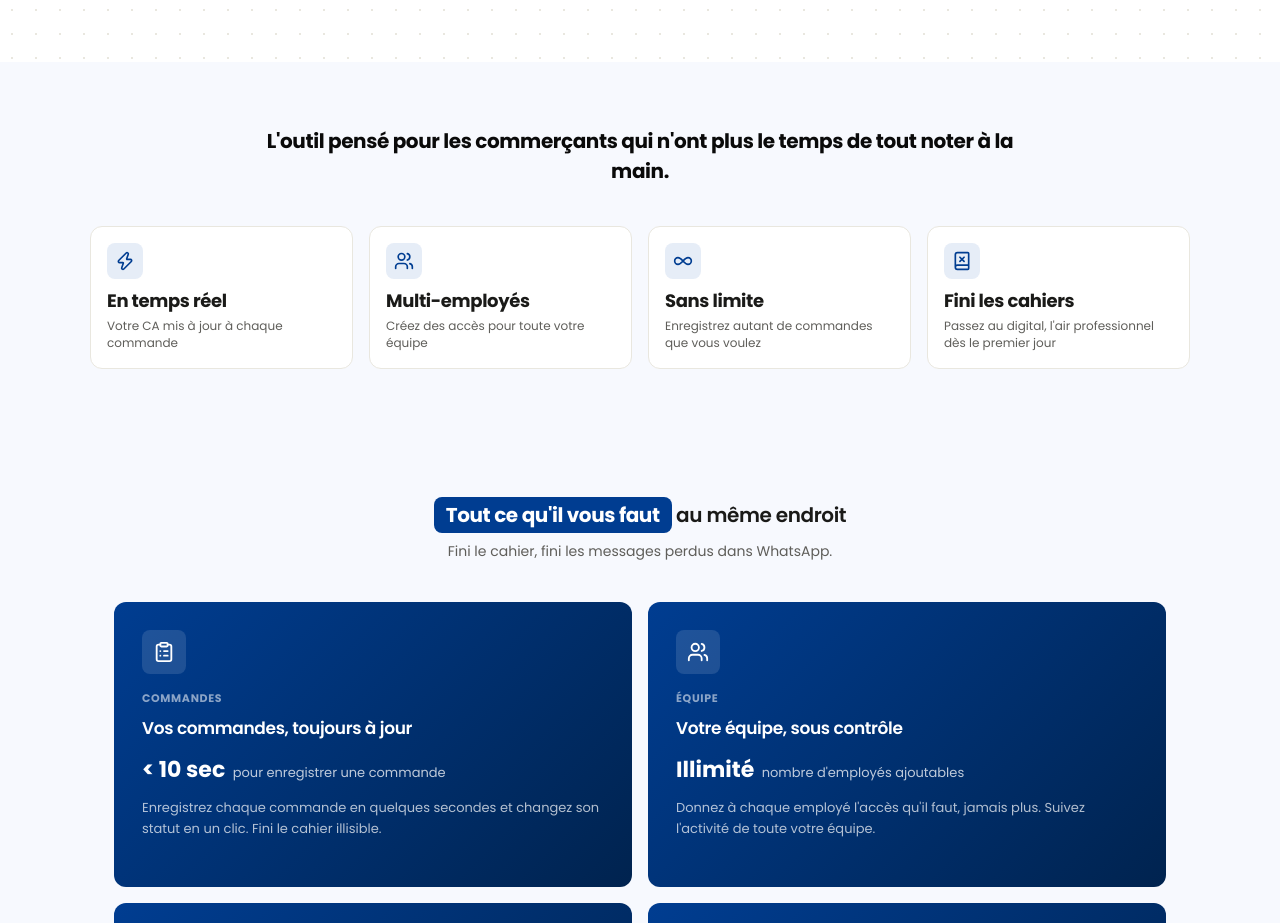
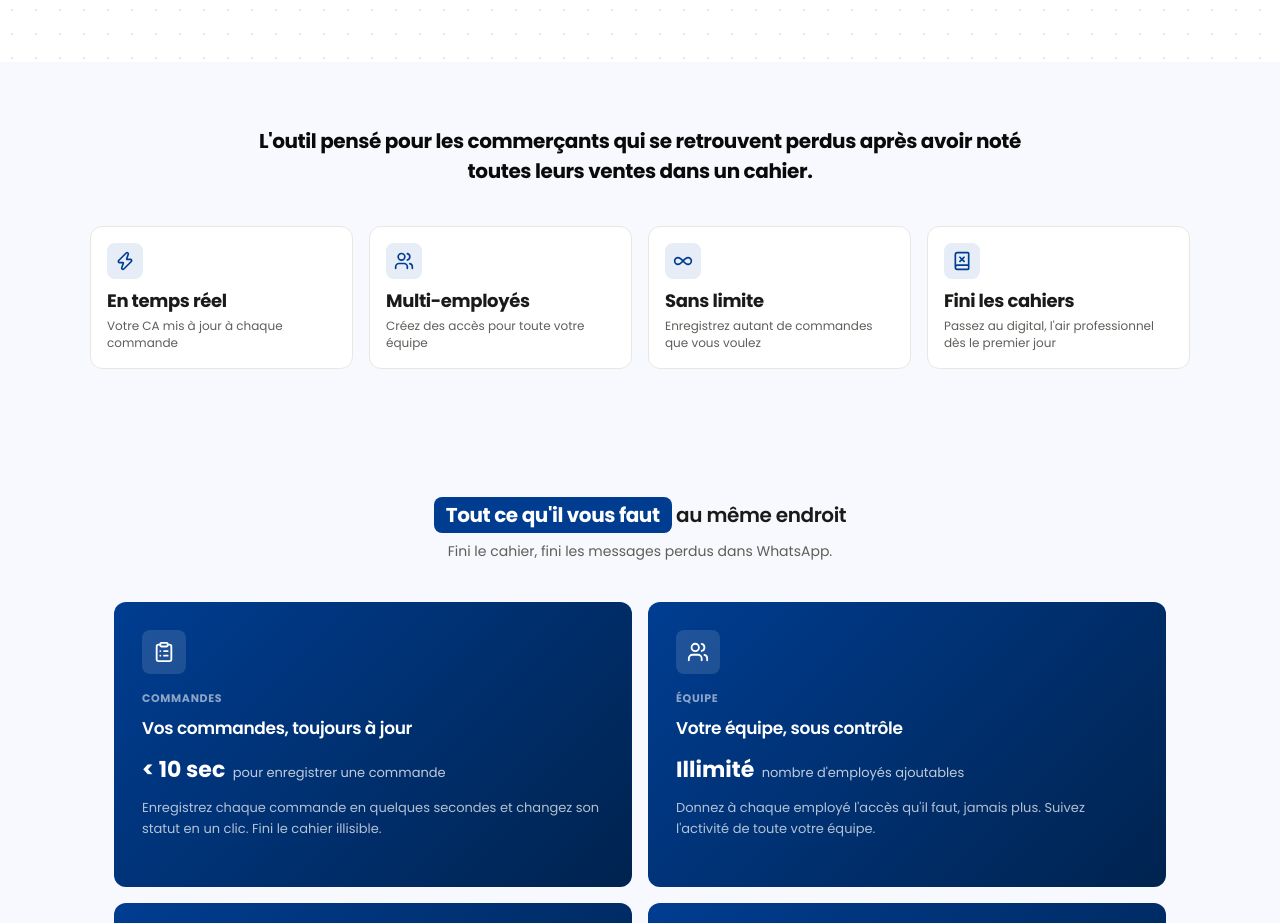
Before and after one commit to ArdennXBT/Monkarnet, a React (Vite) app: page / in a window 1280 px wide. Shown: the part 812-1735 px from the top of the page. Built offline with nearby package versions, Linux system fonts and the light colour scheme.

Commit message:
modif du titre de highlight

```diff
--- a/src/Pages/Landing/sections/Highlight/Highlight.jsx
+++ b/src/Pages/Landing/sections/Highlight/Highlight.jsx
@@ -15,7 +15,7 @@ function Highlight() {
     <section className="landing-highlight">
       <Reveal>
         <h2 className="landing-highlight-title">
-            L'outil pensé pour les commerçants qui n'ont plus le temps de tout noter à la main.
+            L'outil pensé pour les commerçants qui se retrouvent perdus après avoir noté toutes leurs ventes dans un cahier.
         </h2>
       </Reveal>
 
```
